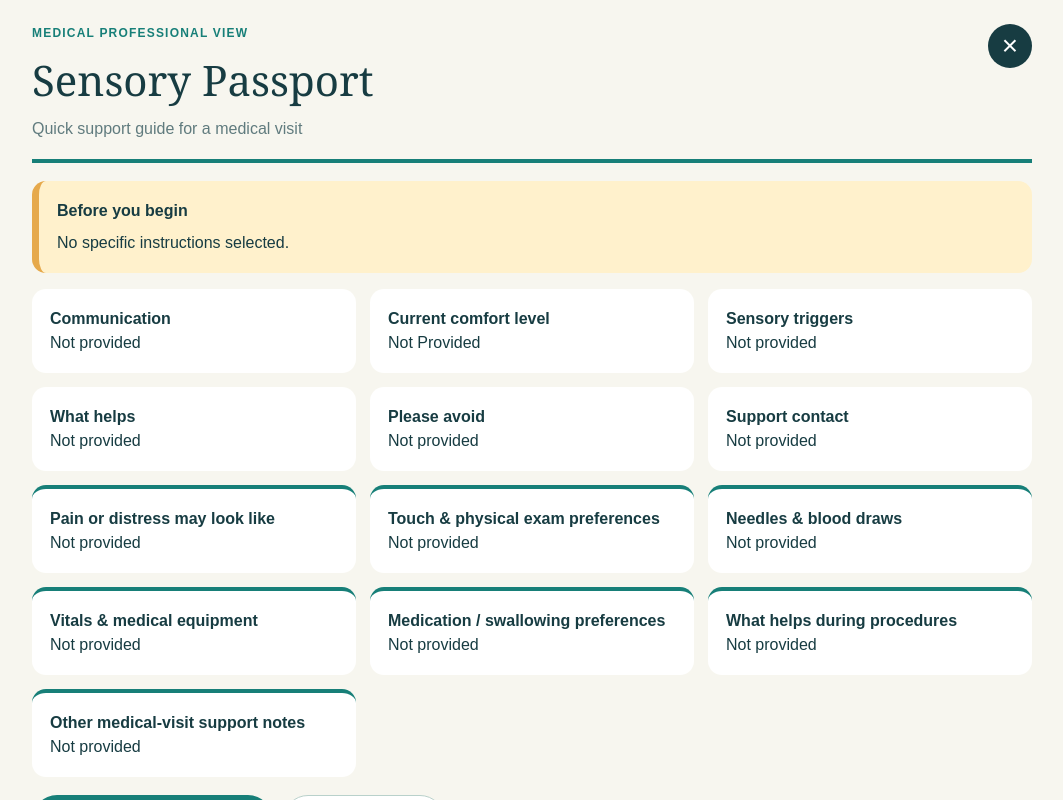
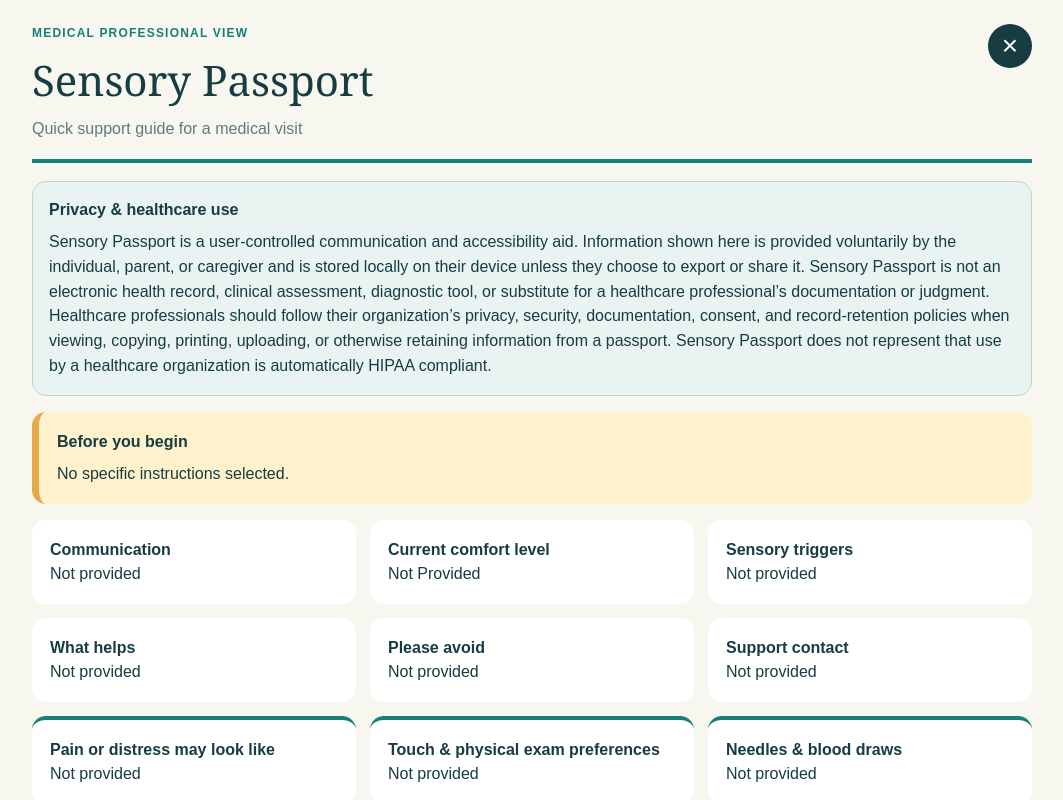
Before and after one commit to sensorypassportinc/Sensory-passport, a Next.js app: page / in a window 1280 px wide. Both pictures are taken after a click on the button "For Medical Staff". Shown: the top 800 px of the page, without its empty margins (108-1171 px from the left). Built offline with nearby package versions, Linux system fonts and the light colour scheme.

Commit message:
Add healthcare privacy notice

```diff
--- a/app/MedicalProfessionalTools.tsx
+++ b/app/MedicalProfessionalTools.tsx
@@ -2,15 +2,8 @@
 
 import { ChangeEvent, useEffect, useState } from "react";
 
-type MedicalPrefs = {
-  painCues:string; touchExam:string; needles:string; vitals:string; medication:string; procedures:string; other:string;
-};
-
-type PassportData = {
-  passport?: { name?:string; communication?:string; sensitivities?:string; helps?:string; avoid?:string; contact?:string };
-  comfort?: string; beforeBegin?: string[]; cards?: string[];
-};
-
+type MedicalPrefs = { painCues:string; touchExam:string; needles:string; vitals:string; medication:string; procedures:string; other:string; };
+type PassportData = { passport?: { name?:string; communication?:string; sensitivities?:string; helps?:string; avoid?:string; contact?:string }; comfort?: string; beforeBegin?: string[]; cards?: string[]; };
 const emptyPrefs: MedicalPrefs = { painCues:"", touchExam:"", needles:"", vitals:"", medication:"", procedures:"", other:"" };
 const fields: {key:keyof MedicalPrefs; label:string; hint:string}[] = [
   {key:"painCues",label:"Pain or distress may look like",hint:"Examples: becomes quiet, paces, cries, shuts down, says 'I'm okay' even when uncomfortable…"},
@@ -23,47 +16,25 @@
 ];
 
 export default function MedicalProfessionalTools(){
-  const [open,setOpen]=useState(false);
-  const [editing,setEditing]=useState(false);
-  const [prefs,setPrefs]=useState<MedicalPrefs>(emptyPrefs);
-  const [passport,setPassport]=useState<PassportData>({});
-  useEffect(()=>{
-    try{ const raw=localStorage.getItem("sensory-passport"); if(raw)setPassport(JSON.parse(raw)); }catch{}
-    try{ const raw=localStorage.getItem("sensory-passport-medical"); if(raw)setPrefs({...emptyPrefs,...JSON.parse(raw)}); }catch{}
-  },[open]);
-  function update(e:ChangeEvent<HTMLTextAreaElement>){ setPrefs(v=>({...v,[e.target.name]:e.target.value})); }
-  function save(){ localStorage.setItem("sensory-passport-medical",JSON.stringify(prefs)); setEditing(false); }
-  const p=passport.passport||{};
-  const comfort=passport.comfort||"Not provided";
+  const [open,setOpen]=useState(false); const [editing,setEditing]=useState(false); const [prefs,setPrefs]=useState<MedicalPrefs>(emptyPrefs); const [passport,setPassport]=useState<PassportData>({});
+  useEffect(()=>{ try{const raw=localStorage.getItem("sensory-passport");if(raw)setPassport(JSON.parse(raw));}catch{} try{const raw=localStorage.getItem("sensory-passport-medical");if(raw)setPrefs({...emptyPrefs,...JSON.parse(raw)});}catch{} },[open]);
+  function update(e:ChangeEvent<HTMLTextAreaElement>){setPrefs(v=>({...v,[e.target.name]:e.target.value}));}
+  function save(){localStorage.setItem("sensory-passport-medical",JSON.stringify(prefs));setEditing(false);}
+  const p=passport.passport||{}; const comfort=passport.comfort||"Not provided";
   return <>
     <button onClick={()=>setOpen(true)} style={{position:"fixed",left:14,bottom:18,zIndex:45,border:0,borderRadius:999,padding:"12px 16px",background:"#173c42",color:"white",fontWeight:800,boxShadow:"0 8px 24px #173c4233",cursor:"pointer"}}>For Medical Staff</button>
-    {open&&<section role="dialog" aria-modal="true" aria-label="Medical Professional View" style={{position:"fixed",inset:0,zIndex:120,background:"#f7f6ef",overflow:"auto",padding:"24px"}}>
-      <div style={{maxWidth:1000,margin:"0 auto"}}>
-        <div style={{display:"flex",justifyContent:"space-between",gap:16,alignItems:"flex-start",borderBottom:"4px solid #177f78",paddingBottom:18,marginBottom:18}}>
-          <div><p style={{margin:0,color:"#177f78",fontWeight:900,letterSpacing:1.2,textTransform:"uppercase",fontSize:12}}>Medical Professional View</p><h1 style={{margin:"6px 0",fontFamily:"Georgia,serif",fontSize:42,color:"#173c42"}}>{p.name||"Sensory Passport"}</h1><p style={{margin:0,color:"#607b7e"}}>Quick support guide for a medical visit</p></div>
-          <button onClick={()=>setOpen(false)} style={{width:44,height:44,border:0,borderRadius:"50%",background:"#173c42",color:"white",fontSize:28,cursor:"pointer"}} aria-label="Close medical view">×</button>
-        </div>
-
-        {!editing?<>
-          <div style={{background:"#fff1cc",borderLeft:"7px solid #e6a94b",padding:18,borderRadius:14,marginBottom:16}}><strong>Before you begin</strong><p style={{margin:"8px 0 0"}}>{passport.beforeBegin?.length?passport.beforeBegin.join(" • "):"No specific instructions selected."}</p></div>
-          <div style={{display:"grid",gridTemplateColumns:"repeat(auto-fit,minmax(260px,1fr))",gap:14}}>
-            <article style={{background:"white",padding:18,borderRadius:14}}><strong>Communication</strong><p>{p.communication||"Not provided"}</p></article>
-            <article style={{background:"white",padding:18,borderRadius:14}}><strong>Current comfort level</strong><p style={{textTransform:"capitalize"}}>{comfort}</p></article>
-            <article style={{background:"white",padding:18,borderRadius:14}}><strong>Sensory triggers</strong><p>{p.sensitivities||"Not provided"}</p></article>
-            <article style={{background:"white",padding:18,borderRadius:14}}><strong>What helps</strong><p>{p.helps||"Not provided"}</p></article>
-            <article style={{background:"white",padding:18,borderRadius:14}}><strong>Please avoid</strong><p>{p.avoid||"Not provided"}</p></article>
-            <article style={{background:"white",padding:18,borderRadius:14}}><strong>Support contact</strong><p>{p.contact||"Not provided"}</p></article>
-            {fields.map(f=><article key={f.key} style={{background:"white",padding:18,borderRadius:14,borderTop:"4px solid #177f78"}}><strong>{f.label}</strong><p style={{whiteSpace:"pre-wrap"}}>{prefs[f.key]||"Not provided"}</p></article>)}
-          </div>
-          {passport.cards?.length?<div style={{marginTop:16,background:"#dff3ec",padding:16,borderRadius:14}}><strong>Quick communication messages</strong><p style={{margin:"8px 0 0"}}>{passport.cards.join(" • ")}</p></div>:null}
-          <div style={{display:"flex",gap:10,flexWrap:"wrap",marginTop:18}}><button onClick={()=>setEditing(true)} style={{border:0,borderRadius:999,padding:"12px 18px",background:"#177f78",color:"white",fontWeight:800,cursor:"pointer"}}>Edit medical support notes</button><button onClick={()=>window.print()} style={{border:"1px solid #b9d1cb",borderRadius:999,padding:"12px 18px",background:"white",fontWeight:800,cursor:"pointer"}}>Print / Save PDF</button></div>
-          <p style={{fontSize:12,color:"#607b7e",marginTop:18}}>This view is for communication and accessibility support only. It is not a medical record and does not replace clinical documentation, medication lists, allergy records, or professional medical judgment.</p>
-        </>:<>
-          <h2 style={{fontFamily:"Georgia,serif",color:"#173c42"}}>Medical visit support notes</h2><p style={{color:"#607b7e"}}>Add only what is useful for helping staff support the person during a visit. These notes stay on this device.</p>
-          <div style={{display:"grid",gap:14}}>{fields.map(f=><label key={f.key} style={{fontWeight:800,color:"#173c42"}}>{f.label}<textarea name={f.key} value={prefs[f.key]} onChange={update} placeholder={f.hint} rows={3} style={{width:"100%",marginTop:7,border:"1px solid #c9d8d4",borderRadius:12,padding:12,resize:"vertical"}}/></label>)}</div>
-          <div style={{display:"flex",gap:10,marginTop:18}}><button onClick={save} style={{border:0,borderRadius:999,padding:"12px 18px",background:"#177f78",color:"white",fontWeight:800,cursor:"pointer"}}>Save medical notes</button><button onClick={()=>setEditing(false)} style={{border:"1px solid #b9d1cb",borderRadius:999,padding:"12px 18px",background:"white",fontWeight:800,cursor:"pointer"}}>Cancel</button></div>
-        </>}
-      </div>
-    </section>}
+    {open&&<section role="dialog" aria-modal="true" aria-label="Medical Professional View" style={{position:"fixed",inset:0,zIndex:120,background:"#f7f6ef",overflow:"auto",padding:"24px"}}><div style={{maxWidth:1000,margin:"0 auto"}}>
+      <div style={{display:"flex",justifyContent:"space-between",gap:16,alignItems:"flex-start",borderBottom:"4px solid #177f78",paddingBottom:18,marginBottom:18}}><div><p style={{margin:0,color:"#177f78",fontWeight:900,letterSpacing:1.2,textTransform:"uppercase",fontSize:12}}>Medical Professional View</p><h1 style={{margin:"6px 0",fontFamily:"Georgia,serif",fontSize:42,color:"#173c42"}}>{p.name||"Sensory Passport"}</h1><p style={{margin:0,color:"#607b7e"}}>Quick support guide for a medical visit</p></div><button onClick={()=>setOpen(false)} style={{width:44,height:44,border:0,borderRadius:"50%",background:"#173c42",color:"white",fontSize:28,cursor:"pointer"}} aria-label="Close medical view">×</button></div>
+      {!editing?<>
+        <div style={{background:"#e9f4f2",border:"1px solid #b9d8d2",padding:16,borderRadius:14,marginBottom:16}}><strong>Privacy & healthcare use</strong><p style={{margin:"8px 0 0",lineHeight:1.55}}>Sensory Passport is a user-controlled communication and accessibility aid. Information shown here is provided voluntarily by the individual, parent, or caregiver and is stored locally on their device unless they choose to export or share it. Sensory Passport is not an electronic health record, clinical assessment, diagnostic tool, or substitute for a healthcare professional’s documentation or judgment. Healthcare professionals should follow their organization’s privacy, security, documentation, consent, and record-retention policies when viewing, copying, printing, uploading, or otherwise retaining information from a passport. Sensory Passport does not represent that use by a healthcare organization is automatically HIPAA compliant.</p></div>
+        <div style={{background:"#fff1cc",borderLeft:"7px solid #e6a94b",padding:18,borderRadius:14,marginBottom:16}}><strong>Before you begin</strong><p style={{margin:"8px 0 0"}}>{passport.beforeBegin?.length?passport.beforeBegin.join(" • "):"No specific instructions selected."}</p></div>
+        <div style={{display:"grid",gridTemplateColumns:"repeat(auto-fit,minmax(260px,1fr))",gap:14}}>
+          <article style={{background:"white",padding:18,borderRadius:14}}><strong>Communication</strong><p>{p.communication||"Not provided"}</p></article><article style={{background:"white",padding:18,borderRadius:14}}><strong>Current comfort level</strong><p style={{textTransform:"capitalize"}}>{comfort}</p></article><article style={{background:"white",padding:18,borderRadius:14}}><strong>Sensory triggers</strong><p>{p.sensitivities||"Not provided"}</p></article><article style={{background:"white",padding:18,borderRadius:14}}><strong>What helps</strong><p>{p.helps||"Not provided"}</p></article><article style={{background:"white",padding:18,borderRadius:14}}><strong>Please avoid</strong><p>{p.avoid||"Not provided"}</p></article><article style={{background:"white",padding:18,borderRadius:14}}><strong>Support contact</strong><p>{p.contact||"Not provided"}</p></article>
+          {fields.map(f=><article key={f.key} style={{background:"white",padding:18,borderRadius:14,borderTop:"4px solid #177f78"}}><strong>{f.label}</strong><p style={{whiteSpace:"pre-wrap"}}>{prefs[f.key]||"Not provided"}</p></article>)}
+        </div>{passport.cards?.length?<div style={{marginTop:16,background:"#dff3ec",padding:16,borderRadius:14}}><strong>Quick communication messages</strong><p style={{margin:"8px 0 0"}}>{passport.cards.join(" • ")}</p></div>:null}
+        <div style={{display:"flex",gap:10,flexWrap:"wrap",marginTop:18}}><button onClick={()=>setEditing(true)} style={{border:0,borderRadius:999,padding:"12px 18px",background:"#177f78",color:"white",fontWeight:800,cursor:"pointer"}}>Edit medical support notes</button><button onClick={()=>window.print()} style={{border:"1px solid #b9d1cb",borderRadius:999,padding:"12px 18px",background:"white",fontWeight:800,cursor:"pointer"}}>Print / Save PDF</button></div>
+        <p style={{fontSize:12,color:"#607b7e",marginTop:18}}>Communication and accessibility support only. Not a medical record. For emergencies or clinical decisions, use the healthcare provider’s established medical information and procedures.</p>
+      </>:<><h2 style={{fontFamily:"Georgia,serif",color:"#173c42"}}>Medical visit support notes</h2><p style={{color:"#607b7e"}}>Add only what is useful for helping staff support the person during a visit. These notes stay on this device.</p><div style={{display:"grid",gap:14}}>{fields.map(f=><label key={f.key} style={{fontWeight:800,color:"#173c42"}}>{f.label}<textarea name={f.key} value={prefs[f.key]} onChange={update} placeholder={f.hint} rows={3} style={{width:"100%",marginTop:7,border:"1px solid #c9d8d4",borderRadius:12,padding:12,resize:"vertical"}}/></label>)}</div><div style={{display:"flex",gap:10,marginTop:18}}><button onClick={save} style={{border:0,borderRadius:999,padding:"12px 18px",background:"#177f78",color:"white",fontWeight:800,cursor:"pointer"}}>Save medical notes</button><button onClick={()=>setEditing(false)} style={{border:"1px solid #b9d1cb",borderRadius:999,padding:"12px 18px",background:"white",fontWeight:800,cursor:"pointer"}}>Cancel</button></div></>}
+    </div></section>}
   </>;
 }
```
